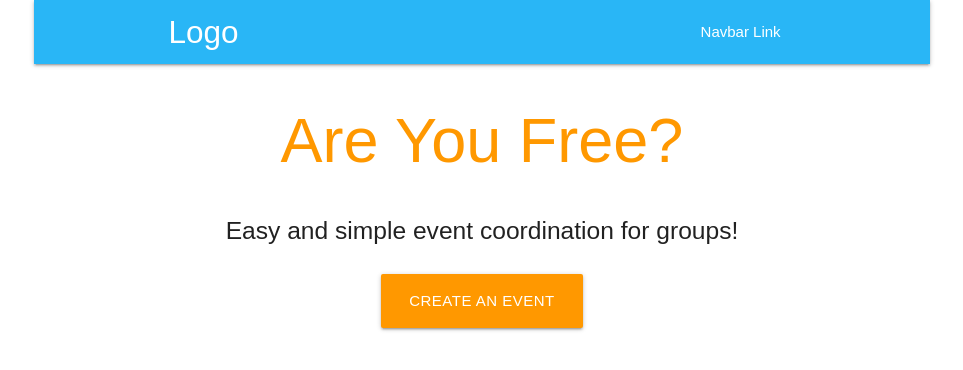
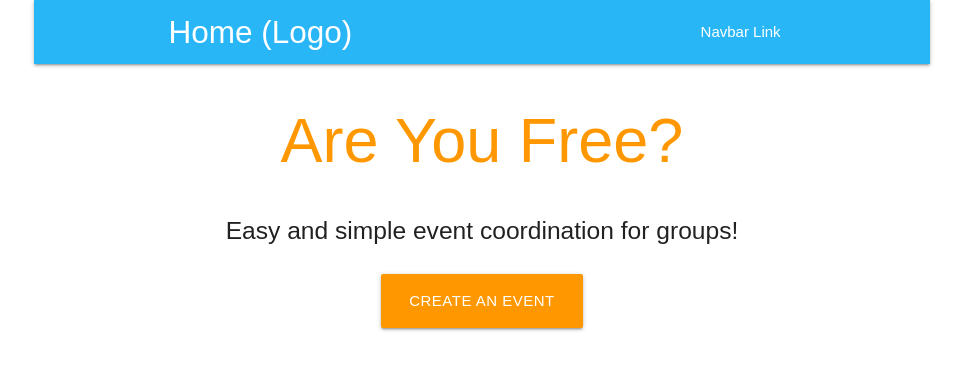
Before and after one commit to shimoal/are-you-free, a React (Create React App) app in the folder client/: page / in a window 1280 px wide. Shown: the top 370 px of the page, without its empty margins (158-1121 px from the left). Built offline with nearby package versions, Linux system fonts and the light colour scheme.

Commit message:
Turn navbar links to return to home screen

```diff
--- a/client/src/components/NavBar.tsx
+++ b/client/src/components/NavBar.tsx
@@ -1,15 +1,16 @@
 import * as React from "react";
+import { Link } from "react-router-dom";
 
 export default () => {
 	return (
 		<nav className="light-blue lighten-1">
 			<div className="nav-wrapper container">
-				<a id="logo-container" className="brand-logo" href="#">
-					Logo
-				</a>
+				<Link id="logo-container" className="brand-logo" to="/">
+					Home (Logo)
+				</Link>
 				<ul className="right hide-on-med-and-down">
 					<li>
-						<a href="#">Navbar Link</a>
+						<Link to="/">Navbar Link</Link>
 					</li>
 				</ul>
 				<ul
```
